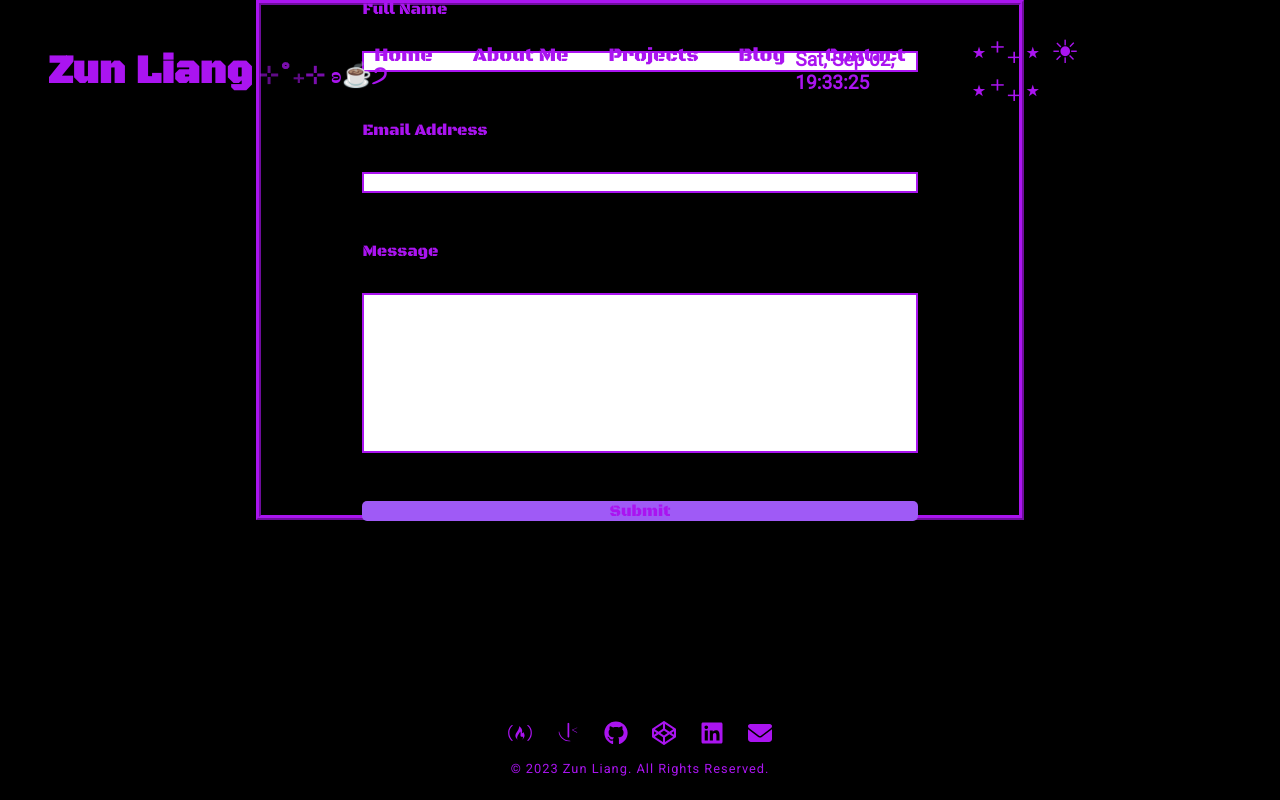
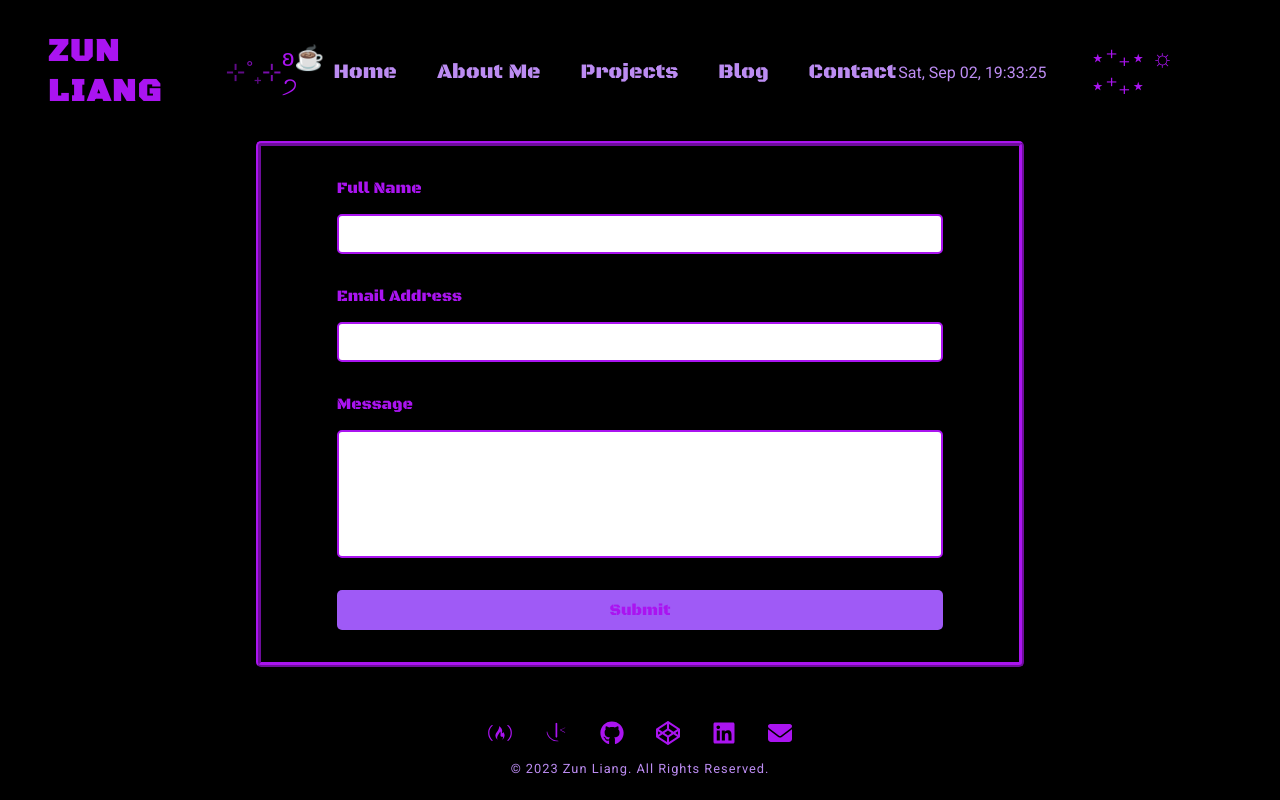
Before and after one commit to zun-liang/portfolio, a React (Vite) app: page /contact in a window 1280 px wide. Built offline with nearby package versions, Linux system fonts and the light colour scheme.

Commit message:
update styles

```diff
--- a/index.html
+++ b/index.html
@@ -3,7 +3,7 @@
   <head>
     <meta charset="UTF-8" />
     <meta name="viewport" content="width=device-width, initial-scale=1.0" />
-    <title>Zun Liang ⊹˚₊⊹˚ʚ☕️੭</title>
+    <title>Zun Liang ☾⋆⁺₊🎧✩°｡🫧</title>
     <link rel="apple-touch-icon" sizes="180x180" href="/apple-touch-icon.png">
     <link rel="icon" type="image/png" sizes="32x32" href="/favicon-32x32.png">
     <link rel="icon" type="image/png" sizes="16x16" href="/favicon-16x16.png">
--- a/src/App.jsx
+++ b/src/App.jsx
@@ -40,7 +40,7 @@ const App = () => {
             path="/"
             element={<Layout theme={theme} setTheme={setTheme} />}
           >
-            <Route index element={<Home />} />
+            <Route index element={<Home theme={theme} />} />
             <Route path="about" element={<About theme={theme} />} />
             <Route path="projects" element={<Projects theme={theme} />} />
             <Route path="blog" element={<Blog theme={theme} />} />
--- a/src/GlobalStyles.jsx
+++ b/src/GlobalStyles.jsx
@@ -8,7 +8,7 @@ const GlobalStyles = createGlobalStyle`
 }
 
 :root {
-  --light-background: #fff3da;
+  --light-background: #f9ffda;
   --light-primary: #beadfa;
   --light-secondary: #d0bfff;
   --light-tertiary: #dfccfb;
@@ -31,7 +31,7 @@ body {
   color: ${({ $theme }) =>
     $theme ? "var(--light-primary)" : "var(--dark-primary)"};
   background-color:${({ $theme }) =>
-    $theme ? "var(--light-background)" : "var(--dark-background)"}; ;
+    $theme ? "var(--light-background)" : "var(--dark-background)"};
 }
 
 @media (min-width: 800px) {
--- a/src/components/Footer.jsx
+++ b/src/components/Footer.jsx
@@ -19,6 +19,9 @@ const StyledList = styled.ul`
   justify-content: center;
   align-items: center;
   gap: 1.5rem;
+  @media (min-width: 800px) {
+    gap: 2rem;
+  }
 `;
 const StyledListItem = styled.li`
   list-style: none;
@@ -46,6 +49,8 @@ const StyledP = styled.p`
   font-size: 0.8rem;
   letter-spacing: 1px;
   margin-top: 0.8rem;
+  color: ${({ $theme }) =>
+    $theme ? "var(--light-secondary)" : "var(--dark-secondary)"};
 `;
 
 const Footer = ({ theme }) => {
@@ -90,7 +95,7 @@ const Footer = ({ theme }) => {
           </StyledLinkEn>
         </StyledListItem>
       </StyledList>
-      <StyledP>© {Year} Zun Liang. All Rights Reserved.</StyledP>
+      <StyledP $theme={theme}>© {Year} Zun Liang. All Rights Reserved.</StyledP>
     </StyledFooter>
   );
 };
--- a/src/components/Header.jsx
+++ b/src/components/Header.jsx
@@ -1,8 +1,8 @@
 /* eslint-disable react-hooks/exhaustive-deps */
 /* eslint-disable react/prop-types */
 import { useEffect, useState } from "react";
-import { Link } from "react-router-dom";
 import styled from "styled-components";
+import Menu from "./Menu";
 
 const StyledHeader = styled.header`
   width: 100%;
@@ -16,23 +16,34 @@ const StyledHeader = styled.header`
   @media (min-width: 1000px) {
     padding: 2rem 3rem 0;
     display: grid;
-    grid-template-columns: 3fr 4fr 1fr 1fr;
+    grid-template-columns: 2fr 4fr 1fr 1fr;
+    justify-items: center;
     align-items: center;
-    position: fixed;
-    top: 0;
   }
+`;
+const TitleContainer = styled.div`
+  display: flex;
+  align-items: center;
 `;
 const Title = styled.h1`
   font-family: "Black Ops One", cursive;
-  font-size: 2rem;
+  font-size: 1.5rem;
+  margin-right: 0.5rem;
   @media (min-width: 800px) {
-    font-size: 2.5rem;
+    font-size: 2rem;
+    letter-spacing: 2px;
   }
 `;
-
 const SubTitle = styled.span`
   font-size: 1.5rem;
   cursor: pointer;
+  > span {
+    font-size: 1rem;
+    font-family: "Lobster", cursive;
+    @media (min-width: 1000px) {
+      display: none;
+    }
+  }
   @media (min-width: 800px) {
     cursor: auto;
   }
@@ -54,124 +65,30 @@ const SubTitleBlink = styled(SubTitle)`
 const SubTitleBlinkSlow = styled(SubTitleBlink)`
   animation: blink 5s ease-out infinite;
 `;
-const Overlay = styled.div`
-  width: 100%;
-  height: 100%;
-  position: absolute;
-  z-index: 2;
-  top: 0;
-  left: 0;
-  background-color: ${({ $theme }) =>
-    $theme ? "rgba(0, 0, 0, 0.5)" : "rgba(0, 0, 0, 0.8)"};
-  display: ${({ $menu }) => ($menu ? "block" : "none")};
-  @media (min-width: 1000px) {
-    display: ${({ $menu }) => ($menu ? "block" : "block")};
-    background-color: transparent;
-  }
-`;
-const StyledNav = styled.nav`
-  width: 80vw;
-  height: 50vh;
-  border-radius: 1rem;
-  position: absolute;
-  background-color: ${({ $theme }) =>
-    $theme ? "var(--light-background)" : "var(--dark-background)"};
-  top: 50%;
-  left: 50%;
-  transform: translate(-50%, -50%);
-  @media (min-width: 800px) {
-    width: 70vw;
-    height: 60vh;
-  }
-  @media (min-width: 1000px) {
-    width: auto;
-    height: auto;
-    background-color: transparent;
-    justify-self: start;
-  }
-`;
-const StyledList = styled.ul`
-  width: 100%;
-  height: 100%;
-  display: flex;
-  flex-direction: column;
-  align-items: center;
-  justify-content: center;
-  gap: 2rem;
-  @media (min-width: 800px) {
-    gap: 2.5rem;
-  }
-  @media (min-width: 1000px) {
-    flex-direction: row;
-  }
-`;
-const StyledListItem = styled.li`
-  list-style: none;
-  font-family: "Black Ops One", cursive;
-  font-size: 1.5rem;
-  @media (min-width: 1000px) {
-    font-size: 1.2rem;
-  }
-`;
-const MenuBorder = styled(StyledListItem)`
-  font-size: 1.3rem;
-  margin: -0.5rem;
-  font-weight: 700;
-  @media (min-width: 800px) {
-    font-size: 2rem;
-    margin: 3.6rem;
-  }
-  @media (min-width: 1000px) {
-    display: none;
-  }
-`;
-const MenuBorderVertical = styled(MenuBorder)`
-  writing-mode: vertical-lr;
-  text-orientation: sideways;
-  position: absolute;
-  left: 10%;
-  @media (min-width: 800px) {
-    left: -2%;
-  }
-`;
-const MenuBorderVerticalRight = styled(MenuBorderVertical)`
-  left: 87%;
-  @media (min-width: 800px) {
-    left: 75%;
-  }
-`;
-const StyledLink = styled(Link)`
-  text-decoration: none;
-  &:link {
-    color: ${({ $theme }) =>
-      $theme ? "var(--light-primary)" : "var(--dark-primary)"};
-  }
-  &:visited {
-    color: ${({ $theme }) =>
-      $theme ? "var(--light-primary)" : "var(--dark-primary)"};
-  }
-`;
+
 const Time = styled.p`
   width: 45%;
   margin: 0.5rem 0;
+  color: ${({ $theme }) =>
+    $theme ? "var(--light-secondary)" : "var(--dark-secondary)"};
   @media (min-width: 800px) {
-    width: 33%;
+    width: 30%;
     margin: 1rem 0;
     font-size: 1.2rem;
-    font-weight: 700;
   }
   @media (min-width: 1000px) {
-    justify-self: end;
+    width: 12rem;
+    font-size: 1rem;
   }
 `;
 const ThemeSwitch = styled.p`
   font-size: 1.5rem;
   cursor: pointer;
   @media (min-width: 800px) {
-    font-size: 2rem;
+    font-size: 1.8rem;
   }
   @media (min-width: 1000px) {
-    justify-self: end;
+    font-size: 1.5rem;
   }
 `;
 
@@ -203,54 +120,20 @@ const Header = ({ theme, setTheme }) => {
   const toggleMenu = () => setMenu((prev) => !prev);
   return (
     <StyledHeader>
-      <Title>
-        Zun Liang
+      <TitleContainer>
+        <Title>ZUN LIANG</Title>
         <SubTitleBlink> ⊹</SubTitleBlink>
         <SubTitleBlinkSlow>˚</SubTitleBlinkSlow>
         <SubTitleBlink>₊</SubTitleBlink>
         <SubTitleBlinkSlow>⊹</SubTitleBlinkSlow>
-        <SubTitle onClick={toggleMenu}> ʚ☕️੭</SubTitle>
-      </Title>
-      <Overlay $menu={menu} $theme={theme}>
-        <StyledNav $theme={theme}>
-          <StyledList>
-            <MenuBorder>⏜⊹⌢⊹⏜⊹⌢⊹⏜⊹⌢⊹⏜⊹⌢⊹⏜</MenuBorder>
-            <StyledListItem>
-              <StyledLink $theme={theme} to="/" onClick={toggleMenu}>
-                Home
-              </StyledLink>
-            </StyledListItem>
-            <StyledListItem>
-              <StyledLink $theme={theme} to="/about" onClick={toggleMenu}>
-                About Me
-              </StyledLink>
-            </StyledListItem>
-            <StyledListItem>
-              <StyledLink $theme={theme} to="/projects" onClick={toggleMenu}>
-                Projects
-              </StyledLink>
-            </StyledListItem>
-            <MenuBorderVertical>⏝⊹⌣⊹⏝⊹⌣⊹⏝⊹⌣⊹⏝⊹⌣⊹⏝⊹⌣⊹⏝</MenuBorderVertical>
-            <MenuBorderVerticalRight>
-              ⏜⊹⌢⊹⏜⊹⌢⊹⏜⊹⌢⊹⏜⊹⌢⊹⏜⊹⌢⊹⏜
-            </MenuBorderVerticalRight>
-            <StyledListItem>
-              <StyledLink $theme={theme} to="/blog" onClick={toggleMenu}>
-                Blog
-              </StyledLink>
-            </StyledListItem>
-            <StyledListItem>
-              <StyledLink $theme={theme} to="/contact" onClick={toggleMenu}>
-                Contact
-              </StyledLink>
-            </StyledListItem>
-            <MenuBorder>‌⏝⊹⌣⊹⏝⊹⌣⊹⏝⊹⌣⊹⏝⊹⌣⊹⏝</MenuBorder>
-          </StyledList>
-        </StyledNav>
-      </Overlay>
-      <Time>{current}</Time>
+        <SubTitle onClick={toggleMenu}>
+          ʚ☕️੭<span>menu</span>
+        </SubTitle>
+      </TitleContainer>
+      <Menu theme={theme} menu={menu} toggleMenu={toggleMenu} />
+      <Time $theme={theme}>{current}</Time>
       <ThemeSwitch onClick={updateTheme}>
-        {theme ? "✩·͙*̩̩͙˚̩̥̩̥*̩̩͙✩·͙˚̩̥̩̥." : "⋆⁺₊⋆ ☀︎ ⋆⁺₊⋆"}
+        {theme ? "✩·͙*̩̩͙˚̩̥̩̥*̩̩͙✩·͙˚̩̥̩̥." : "⋆⁺₊⋆ ☼ ⋆⁺₊⋆"}
       </ThemeSwitch>
     </StyledHeader>
   );
--- /dev/null
+++ b/src/components/Menu.jsx
@@ -0,0 +1,151 @@
+/* eslint-disable react/prop-types */
+import styled from "styled-components";
+import { Link } from "react-router-dom";
+
+const MenuContainer = styled.div`
+  width: 100%;
+  height: 100%;
+  position: absolute;
+  z-index: 2;
+  top: 0;
+  left: 0;
+  background-color: ${({ $theme }) =>
+    $theme ? "rgba(0, 0, 0, 0.5)" : "rgba(0, 0, 0, 0.8)"};
+  display: ${({ $menu }) => ($menu ? "block" : "none")};
+  @media (min-width: 1000px) {
+    width: 100%;
+    height: auto;
+    position: static;
+    z-index: 1;
+    display: ${({ $menu }) => ($menu ? "block" : "block")};
+    background-color: transparent;
+  }
+`;
+const StyledNav = styled.nav`
+  width: 80vw;
+  height: 50vh;
+  border-radius: 1rem;
+  position: absolute;
+  background-color: ${({ $theme }) =>
+    $theme ? "var(--light-background)" : "var(--dark-background)"};
+  top: 50%;
+  left: 50%;
+  transform: translate(-50%, -50%);
+  @media (min-width: 800px) {
+    width: 70vw;
+    height: 60vh;
+  }
+  @media (min-width: 1000px) {
+    position: static;
+    width: 100%;
+    height: auto;
+    top: 0;
+    left: 0;
+    transform: translate(0, 0);
+    background-color: transparent;
+  }
+`;
+const StyledList = styled.ul`
+  width: 100%;
+  height: 100%;
+  display: flex;
+  flex-direction: column;
+  align-items: center;
+  justify-content: center;
+  gap: 2rem;
+  @media (min-width: 800px) {
+    gap: 2.5rem;
+  }
+  @media (min-width: 1000px) {
+    flex-direction: row;
+  }
+`;
+const StyledListItem = styled.li`
+  list-style: none;
+  font-family: "Black Ops One", cursive;
+  font-size: 1.5rem;
+  @media (min-width: 1000px) {
+    font-size: 1.3rem;
+  }
+`;
+const MenuBorder = styled(StyledListItem)`
+  font-size: 1.5rem;
+  margin: 1rem;
+  font-weight: 700;
+  @media (min-width: 800px) {
+    font-size: 2.2rem;
+    margin: 5rem;
+  }
+  @media (min-width: 1000px) {
+    display: none;
+  }
+`;
+const MenuBorderVertical = styled(MenuBorder)`
+  writing-mode: vertical-lr;
+  text-orientation: sideways;
+  position: absolute;
+  left: -2%;
+  font-size: 1.6rem;
+  @media (min-width: 800px) {
+    left: -12%;
+    font-size: 2.3rem;
+  }
+`;
+const MenuBorderVerticalRight = styled(MenuBorderVertical)`
+  left: 85%;
+  @media (min-width: 800px) {
+    left: 76%;
+  }
+`;
+const StyledLink = styled(Link)`
+  text-decoration: none;
+  &:link,
+  &:visited,
+  &:hover,
+  &:active {
+    color: ${({ $theme }) =>
+      $theme ? "var(--light-secondary)" : "var(--dark-secondary)"};
+  }
+`;
+
+const Menu = ({ theme, menu, toggleMenu }) => {
+  return (
+    <MenuContainer $menu={menu} $theme={theme}>
+      <StyledNav $theme={theme}>
+        <StyledList>
+          <MenuBorder>⏜⊹⌢⊹⏜⊹⌢⊹⏜⊹⌢⊹⏜⊹⌢⊹⏜</MenuBorder>
+          <StyledListItem>
+            <StyledLink $theme={theme} to="/" onClick={toggleMenu}>
+              Home
+            </StyledLink>
+          </StyledListItem>
+          <StyledListItem>
+            <StyledLink $theme={theme} to="/about" onClick={toggleMenu}>
+              About Me
+            </StyledLink>
+          </StyledListItem>
+          <StyledListItem>
+            <StyledLink $theme={theme} to="/projects" onClick={toggleMenu}>
+              Projects
+            </StyledLink>
+          </StyledListItem>
+          <MenuBorderVertical>⏝⊹⌣⊹⏝⊹⌣⊹⏝⊹⌣⊹⏝⊹⌣⊹⏝⊹⌣</MenuBorderVertical>
+          <MenuBorderVerticalRight>⏜⊹⌢⊹⏜⊹⌢⊹⏜⊹⌢⊹⏜⊹⌢⊹⏜⊹⌢</MenuBorderVerticalRight>
+          <StyledListItem>
+            <StyledLink $theme={theme} to="/blog" onClick={toggleMenu}>
+              Blog
+            </StyledLink>
+          </StyledListItem>
+          <StyledListItem>
+            <StyledLink $theme={theme} to="/contact" onClick={toggleMenu}>
+              Contact
+            </StyledLink>
+          </StyledListItem>
+          <MenuBorder>‌⏝⊹⌣⊹⏝⊹⌣⊹⏝⊹⌣⊹⏝⊹⌣⊹⏝</MenuBorder>
+        </StyledList>
+      </StyledNav>
+    </MenuContainer>
+  );
+};
+
+export default Menu;
--- a/src/pages/Contact.jsx
+++ b/src/pages/Contact.jsx
@@ -14,7 +14,9 @@ const StyledDiv = styled.div`
 `;
 const StyledForm = styled.form`
   width: 80vw;
+  height: 55vh;
   padding: 2rem 0;
+  border-radius: 5px;
   border: ${({ $theme }) =>
     $theme
       ? "5px ridge var(--light-primary)"
@@ -25,13 +27,13 @@ const StyledForm = styled.form`
   justify-content: center;
   gap: 0.5rem;
   @media (min-width: 800px) {
-    height: 65vh;
+    height: 60vh;
     gap: 2rem;
   }
   @media (min-width: 1000px) {
     width: 60vw;
-    min-height: 60vh;
-    padding: 3rem 2rem;
+    height: auto;
+    gap: 1rem;
   }
 `;
 const StyledImg = styled.img`
@@ -67,12 +69,13 @@ const StyledLabel = styled.label`
 const StyledInput = styled.input`
   width: 80%;
   height: 2rem;
+  border-radius: 5px;
   border: ${({ $theme }) =>
     $theme
       ? "2px solid var(--light-primary)"
       : "2px solid var(--dark-primary)"};
   margin-bottom: 1rem;
-  padding: 0 1rem;
+  padding: 0 0.7rem;
   font-size: 0.9rem;
   font-family: "Roboto", sans-serif;
   font-weight: 700;
@@ -84,6 +87,13 @@ const StyledInput = styled.input`
         ? "2px solid var(--light-primary)"
         : "2px solid var(--dark-primary)"};
   }
+  &:-webkit-autofill,
+  :-webkit-autofill:hover,
+  :-webkit-autofill:focus {
+    box-shadow: 0 0 0 1000px white inset;
+    -webkit-text-fill-color: ${({ $theme }) =>
+      $theme ? "var(--light-primary)" : "var(--dark-primary)"};
+  }
   @media (min-width: 800px) {
     height: 2.5rem;
   }
@@ -91,6 +101,7 @@ const StyledInput = styled.input`
 const StyledTextarea = styled.textarea`
   width: 80%;
   min-height: 8rem;
+  border-radius: 5px;
   border: ${({ $theme }) =>
     $theme
       ? "2px solid var(--light-primary)"
@@ -111,8 +122,12 @@ const StyledTextarea = styled.textarea`
         ? "2px solid var(--light-primary)"
         : "2px solid var(--dark-primary)"};
   }
-  @media (min-width: 800px) {
-    min-height: 10rem;
+  &:-webkit-autofill,
+  :-webkit-autofill:hover,
+  :-webkit-autofill:focus {
+    box-shadow: 0 0 0 1000px white inset;
+    -webkit-text-fill-color: ${({ $theme }) =>
+      $theme ? "var(--light-primary)" : "var(--dark-primary)"};
   }
 `;
 const StyledButton = styled.button`
```
Also changed, not shown: src/pages/About.jsx (+19 -17 lines), src/pages/Home.jsx (+7 -2 lines), public/apple-touch-icon-light.png (added).
